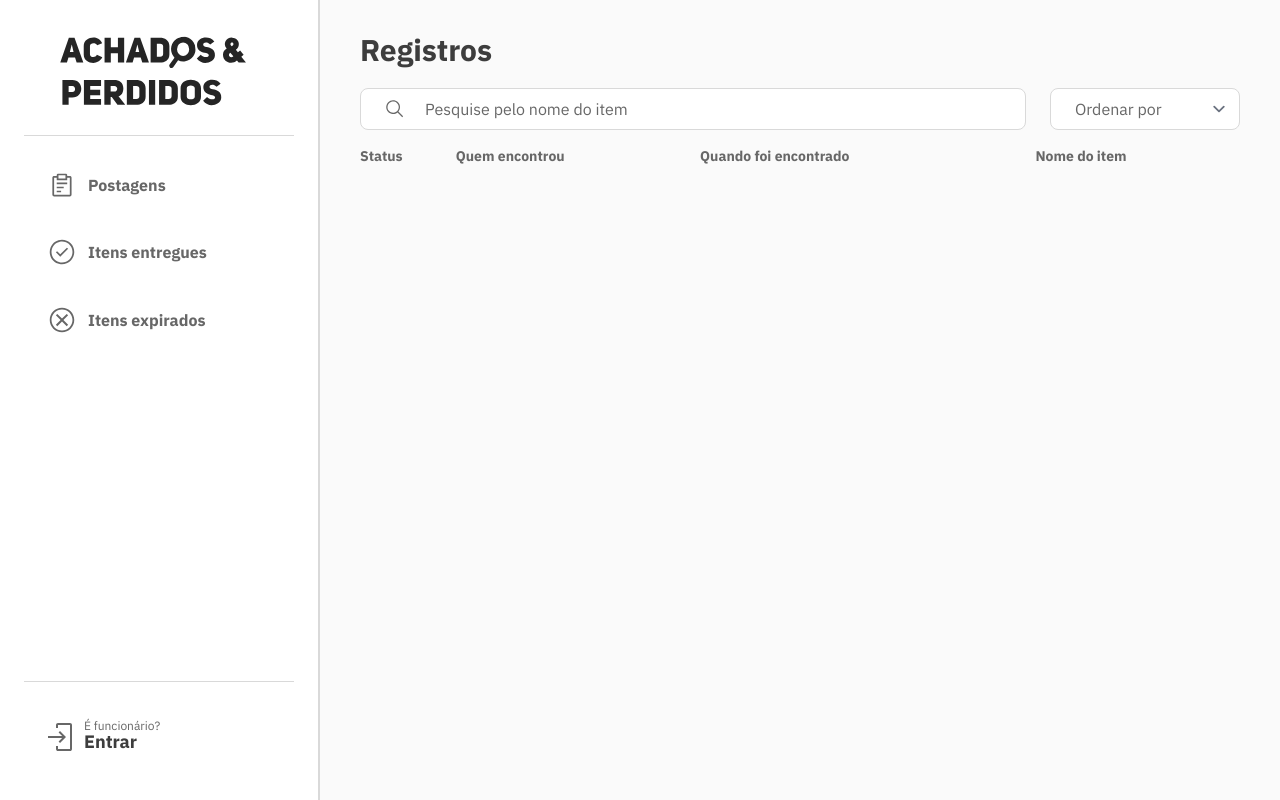
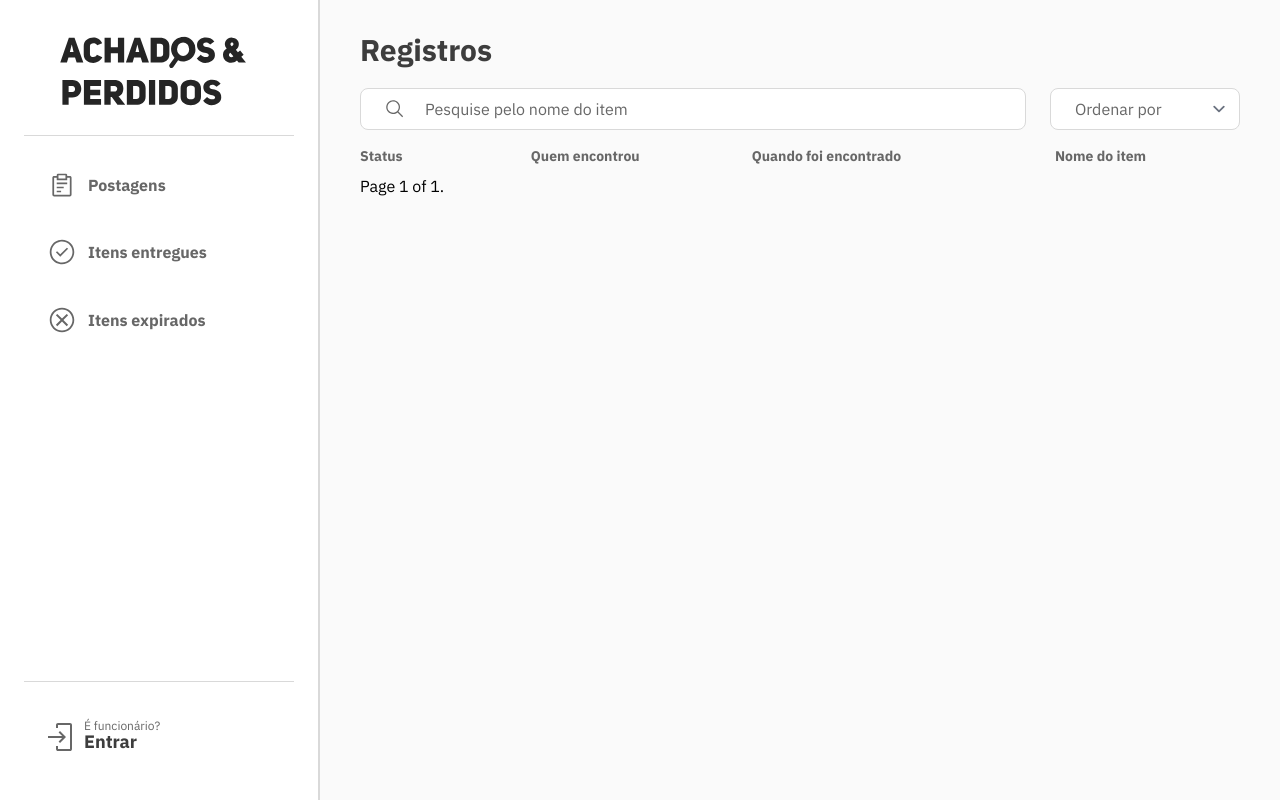
Before and after one commit to ImFelippe365/lost-and-found, a Django app: page /registers in a window 1280 px wide. Run offline with Django 4.2, Linux system fonts and the light colour scheme; data that the repository does not hold is empty; style sheets or scripts are compiled from the project's sources; some libraries are stand-ins or nearby versions.

Commit message:
paginação

```diff
--- a/registers/templates/registers.html
+++ b/registers/templates/registers.html
@@ -54,6 +54,22 @@
         </div>
     </a>
     {% endfor %}
+
+    <div>
+        {% if page_obj.has_previous %}
+            <a href="?page=1">&laquo; first</a>
+            <a href="?page={{ page_obj.previous_page_number }}">previous</a>
+        {% endif %}
+
+        <span>
+            Page {{ page_obj.number }} of {{ page_obj.paginator.num_pages }}.
+        </span>
+
+        {% if page_obj.has_next %}
+            <a href="?page={{ page_obj.next_page_number }}">next</a>
+            <a href="?page={{ page_obj.paginator.num_pages }}">last &raquo;</a>
+        {% endif %}
+    </div>
 </div>
 
 <script src="{% static 'scripts/search.js'%}"></script>
--- a/registers/views.py
+++ b/registers/views.py
@@ -15,6 +15,7 @@ class RegistersView(ListView):
     allow_empty = True
     queryset = Item.objects.all()
     ordering = ['-id']
+    paginate_by = 2
 
     STATUS_CHOICES = {
         'Lost': 'Perdido',
```
